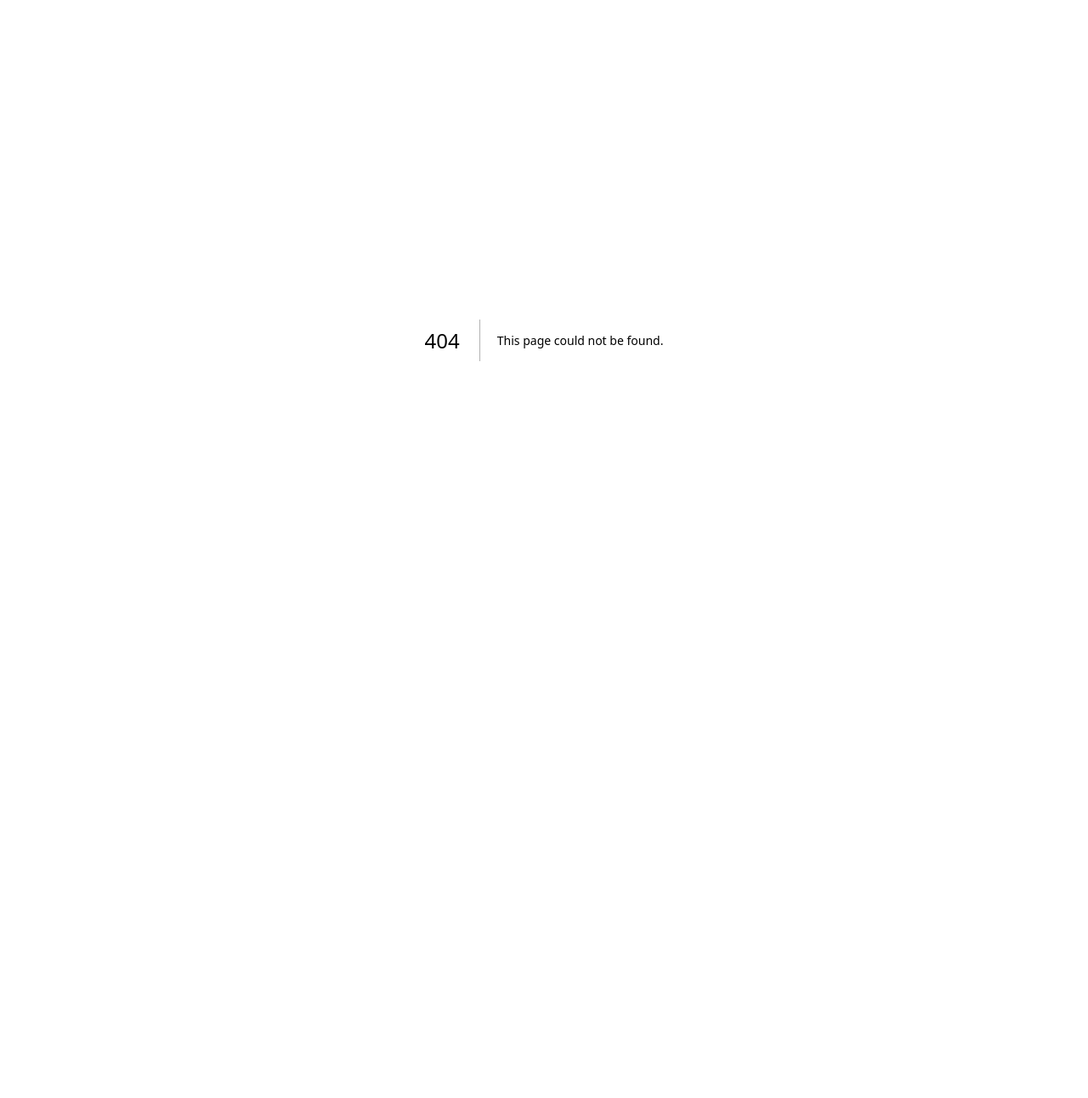
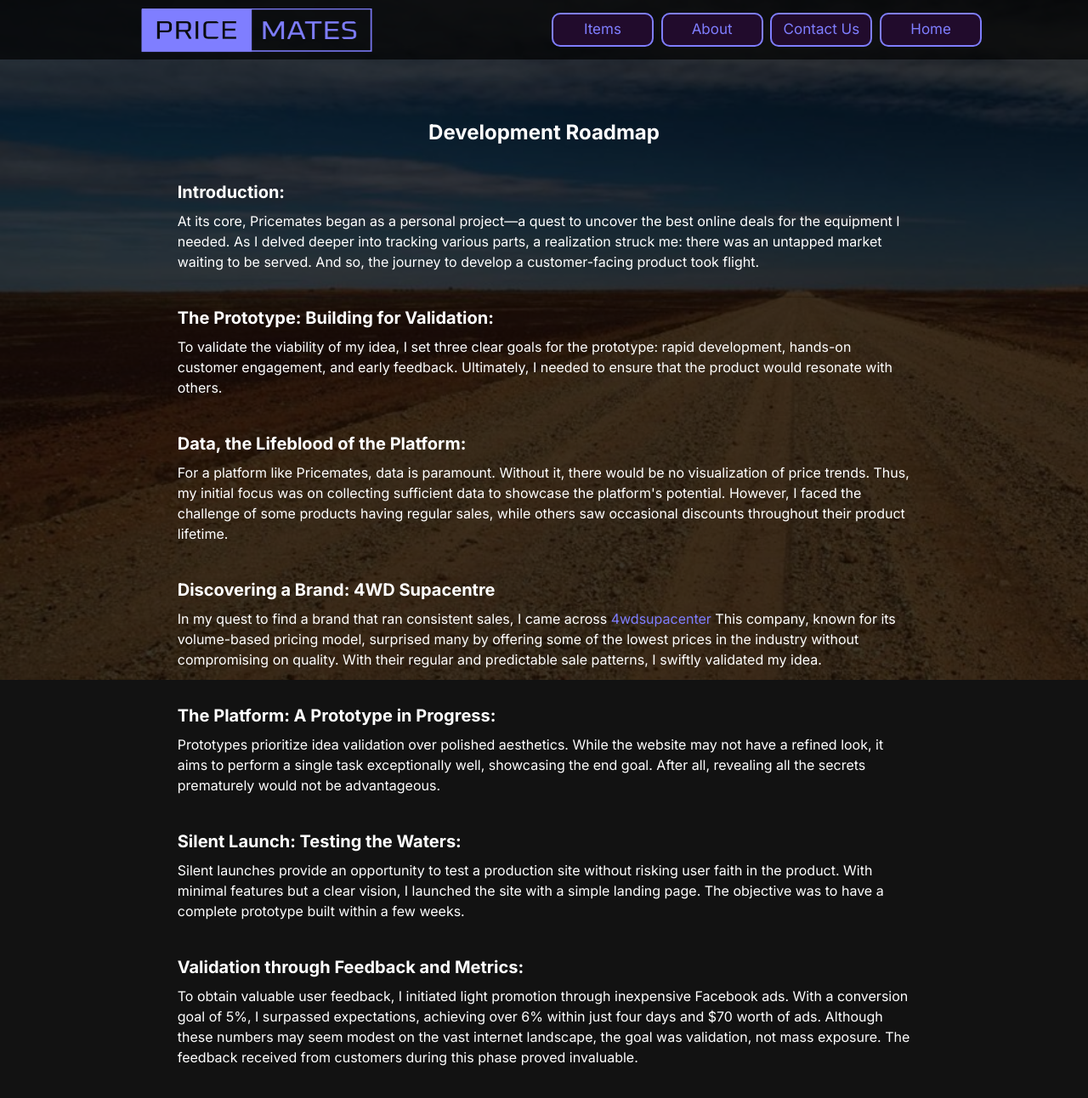
Before and after one commit to oldbettie/price-tracker-web, a Next.js app: page /blog/articles/development-roadmap in a window 1280 px wide. Before the commit this address had no page. Shown: the top 1292 px of the page at 85% size. Before the commit the page ends 800 px from the top, so only its background shows below. Built offline with nearby package versions, Linux system fonts and the light colour scheme; no server answers.

Commit message:
add second article

```diff
--- a/src/Components/ui/ArticleList.tsx
+++ b/src/Components/ui/ArticleList.tsx
@@ -7,22 +7,20 @@ type ListProps = {
 
 export function ArticleList({ articleList }: ListProps): JSX.Element {
     return (
-        <div className="lg:w-1/3">
+        <div className="lg:w-2/5">
             <h3 className="text-3xl font-bold mt-8 p-3 bg-black w-fit rounded-t-xl">All Articles</h3>
             <div className="p-3 bg-black rounded-b-xl rounded-tr-xl">
-                <div className="bg-secondary flex flex-col gap-1 p-1">
+                <ul className="bg-secondary flex flex-col gap-3 p-1">
                     {articleList.map((e) => {
                         return (
-                            <div key={e.title}>
-                                <p>
-                                    <a className="hover:text-backup" href={e.url}>
-                                        {e.title}
-                                    </a>
-                                </p>
-                            </div>
+                            <li key={e.title}>
+                                <a className="hover:text-backup" href={e.url}>
+                                    {e.title}
+                                </a>
+                            </li>
                         )
                     })}
-                </div>
+                </ul>
             </div>
         </div>
     )
--- a/src/Components/ui/Table.tsx
+++ b/src/Components/ui/Table.tsx
@@ -1,3 +1,5 @@
+import React from "react"
+
 export type TableData = {
     product: string
     salePrice: string
@@ -50,6 +52,12 @@ export const Table = ({ data }: TableProps) => {
                     ))}
                 </tbody>
             </table>
+            <p>
+                these prices are based on the current sale prices found{" "}
+                <a className="hover:text-backup underline" href="/items">
+                    here
+                </a>
+            </p>
         </div>
     )
 }
--- a/src/app/blog/articles/articles.ts
+++ b/src/app/blog/articles/articles.ts
@@ -5,7 +5,7 @@ export type ArticleList = {
 
 export const articles: ArticleList[] = [
     {
-        title: "How PriceMates Can Help You Save Big?",
+        title: "How PriceMates Can Help You Save Big",
         url: "/blog/articles/how-pricemates-can-help-you-save-big",
     },
     {
--- /dev/null
+++ b/src/app/blog/articles/development-roadmap/page.tsx
@@ -0,0 +1,134 @@
+import React from "react"
+import { PageContent } from "@/Components/page/PageContent"
+
+export const metadata = {
+    title: "Development roadmap",
+    description: "Find out what we have in store for the platform.",
+}
+
+export default function Page(): JSX.Element {
+    return (
+        <PageContent>
+            <div className="flex flex-col gap-10 lg:w-3/4 m-auto">
+                <h2 className="text-center font-bold text-2xl">Development Roadmap</h2>
+                <div>
+                    <h3 className="font-bold text-xl mb-2">Introduction:</h3>
+                    <p>
+                        At its core, Pricemates began as a personal project—a quest to uncover the best online deals for
+                        the equipment I needed. As I delved deeper into tracking various parts, a realization struck me:
+                        there was an untapped market waiting to be served. And so, the journey to develop a
+                        customer-facing product took flight.
+                    </p>
+                </div>
+                <div>
+                    <h3 className="font-bold text-xl mb-2">The Prototype: Building for Validation:</h3>
+                    <p>
+                        To validate the viability of my idea, I set three clear goals for the prototype: rapid
+                        development, hands-on customer engagement, and early feedback. Ultimately, I needed to ensure
+                        that the product would resonate with others.
+                    </p>
+                </div>
+                <div>
+                    <h3 className="font-bold text-xl mb-2">Data, the Lifeblood of the Platform:</h3>
+                    <p>
+                        For a platform like Pricemates, data is paramount. Without it, there would be no visualization
+                        of price trends. Thus, my initial focus was on collecting sufficient data to showcase the
+                        platform's potential. However, I faced the challenge of some products having regular sales,
+                        while others saw occasional discounts throughout their product lifetime.
+                    </p>
+                </div>
+                <div>
+                    <h3 className="font-bold text-xl mb-2">Discovering a Brand: 4WD Supacentre</h3>
+                    <p>
+                        In my quest to find a brand that ran consistent sales, I came across{" "}
+                        <a className="hover:text-backup" href="https://4wdsupacenter.com.au">4wdsupacenter</a> This company, known for its
+                        volume-based pricing model, surprised many by offering some of the lowest prices in the industry
+                        without compromising on quality. With their regular and predictable sale patterns, I swiftly
+                        validated my idea.
+                    </p>
+                </div>
+                <div>
+                    <h3 className="font-bold text-xl mb-2">The Platform: A Prototype in Progress:</h3>
+                    <p>
+                        Prototypes prioritize idea validation over polished aesthetics. While the website may not have a
+                        refined look, it aims to perform a single task exceptionally well, showcasing the end goal.
+                        After all, revealing all the secrets prematurely would not be advantageous.
+                    </p>
+                </div>
+                <div>
+                    <h3 className="font-bold text-xl mb-2">Silent Launch: Testing the Waters:</h3>
+                    <p>
+                        Silent launches provide an opportunity to test a production site without risking user faith in
+                        the product. With minimal features but a clear vision, I launched the site with a simple landing
+                        page. The objective was to have a complete prototype built within a few weeks.
+                    </p>
+                </div>
+                <div>
+                    <h3 className="font-bold text-xl mb-2">Validation through Feedback and Metrics:</h3>
+                    <p>
+                        To obtain valuable user feedback, I initiated light promotion through inexpensive Facebook ads.
+                        With a conversion goal of 5%, I surpassed expectations, achieving over 6% within just four days
+                        and $70 worth of ads. Although these numbers may seem modest on the vast internet landscape, the
+                        goal was validation, not mass exposure. The feedback received from customers during this phase
+                        proved invaluable.
+                    </p>
+                </div>
+                <div>
+                    <h3 className="font-bold text-xl mb-2">The MVP: A Glimpse into the Future:</h3>
+                    <p>
+                        In the startup world, an MVP (Minimal Viable Product) represents the core offering for
+                        customers. For Pricemates, the MVP encompasses a comprehensive dataset rather than a refined
+                        user experience. One crucial feedback point highlighted the need for "more brands and products."
+                        Recognizing this before the prototype launch, I was working to expand the product range, adding
+                        coverage for around 300 products across three brands, with ongoing internal testing these
+                        products will be added soon. This is just the beginning, as we plan to continuously increase the
+                        number of brands and products available on the platform.
+                    </p>
+                    <br />
+                    <p>
+                        Another key piece of feedback was "comparing parts." While this is a feature I want to include,
+                        it is currently outside the scope of the MVP. Personally, I understand the importance of
+                        researching all the options on the market before comparing prices. When ordering a 12V fridge,
+                        for example, I would assess factors like quality, features, and warranty. Once I have determined
+                        the important features, I can then focus on comparing prices. Rest assured, this is a feature
+                        that we are committed to providing. We understand that customers value getting good value for
+                        their money, not just saving on their wallets.
+                    </p>
+                    <br />
+                    <p>
+                        The final recurring feedback that emerged was "price alerts and notifications," which I consider
+                        to be of utmost importance to our brand. After all, what good does it do to wait for weeks or
+                        months for a great deal only to miss it because you didn't check the price every day? This is
+                        where the platform takes a significant turn. While all the current features will always be free,
+                        the setting up of price alerts will be a restricted feature. Every user account will receive
+                        access to a limited number of alerts, such as two products, free of charge. If users wish to
+                        track more products, they will need to subscribe to the paid version, which will come with
+                        numerous additional benefits that we aren't ready to disclose just yet.
+                    </p>
+                </div>
+                <div>
+                    <h3 className="font-bold text-xl mb-2">Setting Timelines: Striving for Continuous Improvement</h3>
+                    <p>
+                        As a one-person team, I acknowledge that building new features and collecting data takes time.
+                        Nonetheless, I aim to release new features to early adopters as they become ready. Although
+                        challenging, I am committed to delivering a fully functional MVP before the year concludes—an
+                        ambitious yet attainable goal.
+                    </p>
+                </div>
+                <div>
+                    <h3 className="font-bold text-xl mb-2">Conclusion: Towards an Enhanced Shopping Experience</h3>
+                    <p>
+                        Over the coming months, Pricemates will undergo significant enhancements. With the addition of
+                        300 new products and improved page formats, the platform will offer an optimized browsing
+                        experience. While stability is a priority, it's important to embrace change, and user feedback
+                        remains a driving force behind Pricemates' evolution. If you stumble upon something you love or
+                        dislike, please share your thoughts and contribute to our mission.
+                    </p>
+                </div>
+                <a className="hover:text-backup font-bold text-xl underline w-fit" href="/">
+                    Pricemates.net
+                </a>
+            </div>
+        </PageContent>
+    )
+}
--- a/src/app/blog/articles/how-pricemates-can-help-you-save-big/page.tsx
+++ b/src/app/blog/articles/how-pricemates-can-help-you-save-big/page.tsx
@@ -3,7 +3,7 @@ import { PageContent } from "@/Components/page/PageContent"
 import { Table, TableData } from "@/Components/ui/Table"
 
 export const metadata = {
-    title: "Why Pricemates",
+    title: "How PriceMates Can Help You Save Big",
     description: "How can Pricemates help you save money.",
 }
 
@@ -45,7 +45,7 @@ export default function Page(): JSX.Element {
     return (
         <PageContent>
             <div className="flex flex-col gap-10 lg:w-3/4 m-auto">
-                <h2 className="text-center font-bold text-2xl">How Pricemates Can Help You Save Big?</h2>
+                <h2 className="text-center font-bold text-2xl">How Pricemates Can Help You Save Big</h2>
                 <div>
                     <h3 className="font-bold text-xl mb-2">Introduction:</h3>
                     <p>
@@ -109,11 +109,11 @@ export default function Page(): JSX.Element {
                         Saving nearly <span className="text-lg text-primary">$1,000</span> on a
                         <span className="text-lg text-primary"> $3,000 </span>
                         list of items is undoubtedly a remarkable feat. Considering that I ordered approximately 30
-                        parts for the vehicle, with an overall expenditure of around
+                        parts total for the vehicle, with an overall expenditure of around
                         <span className="text-lg text-primary"> $6,000</span>, it becomes evident that uninformed
                         purchases would have cost me an additional 50%, totaling
                         <span className="text-lg text-primary"> $9,000</span>. These astounding savings highlight the
-                        significant impact of shopping with Pricemates.
+                        significant impact of shopping with Pricemates and a bit of patience.
                     </p>
                 </div>
                 <div>
@@ -127,7 +127,7 @@ export default function Page(): JSX.Element {
                         Pricemates by your side.
                     </p>
                 </div>
-                <a className="hover:text-backup" href="/">
+                <a className="hover:text-backup font-bold text-xl underline w-fit" href="/">
                     Pricemates.net
                 </a>
             </div>
--- a/src/app/blog/page.tsx
+++ b/src/app/blog/page.tsx
@@ -24,6 +24,13 @@ export default function Blog(): JSX.Element {
         link: "/blog/articles/how-pricemates-can-help-you-save-big",
     }
 
+    const latestArticle: FeatureArticle = {
+        title: "Pricemates Development Roadmap",
+        description: "Here is what we have in store for the platform.",
+        image: "/priceMates.png",
+        link: "/blog/articles/development-roadmap",
+    }
+
     return (
         <PageContent>
             <h2 className="text-4xl font-bold  flex items-center p-12 rounded-xl bg-backupOpacity90 h-20 w-fit m-auto">
@@ -32,7 +39,7 @@ export default function Blog(): JSX.Element {
             <div className="flex gap-5 flex-col lg:flex-row">
                 <div className="w-fit">
                     <ArticleCard article={currentFeature} articleType="Featured" />
-                    <ArticleCard article={currentFeature} articleType="Latest" />
+                    <ArticleCard article={latestArticle} articleType="Latest" />
                 </div>
                 <ArticleList articleList={articles} />
             </div>
```
